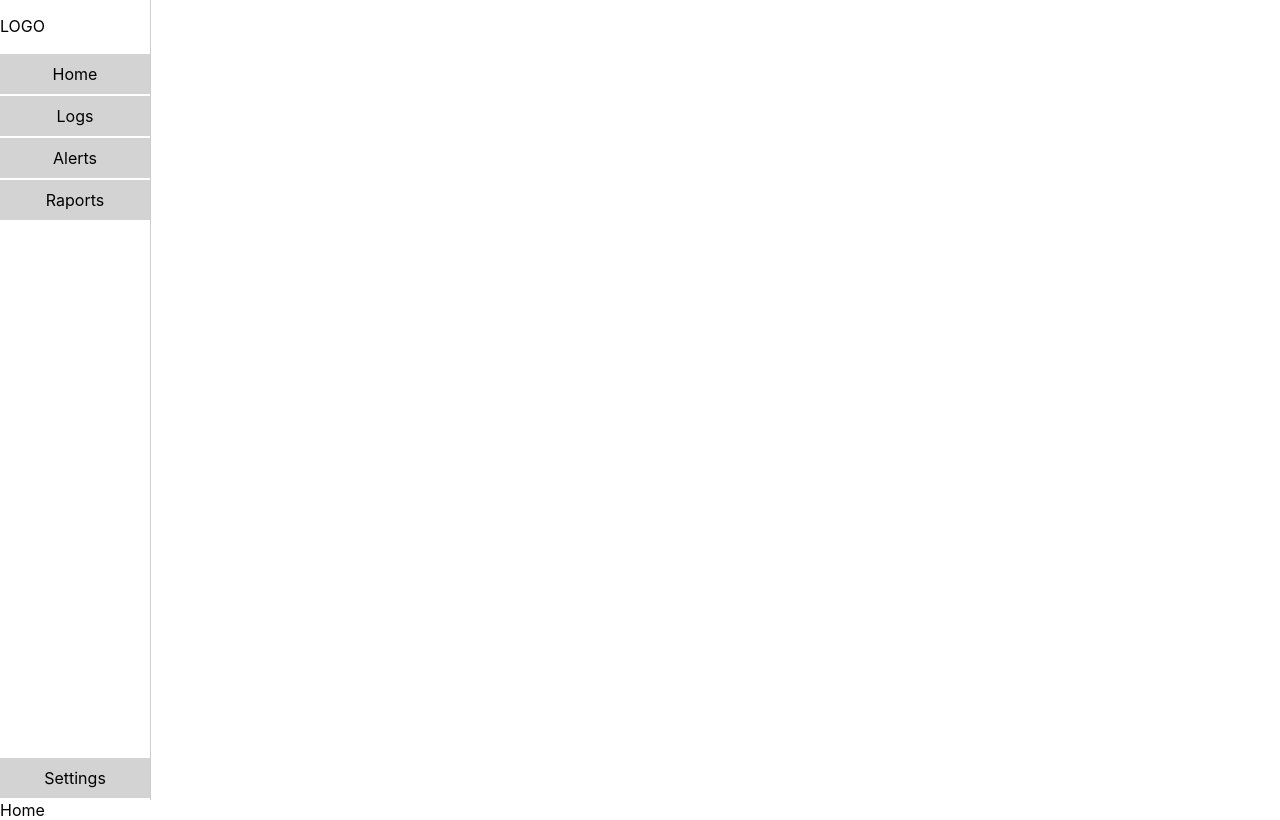
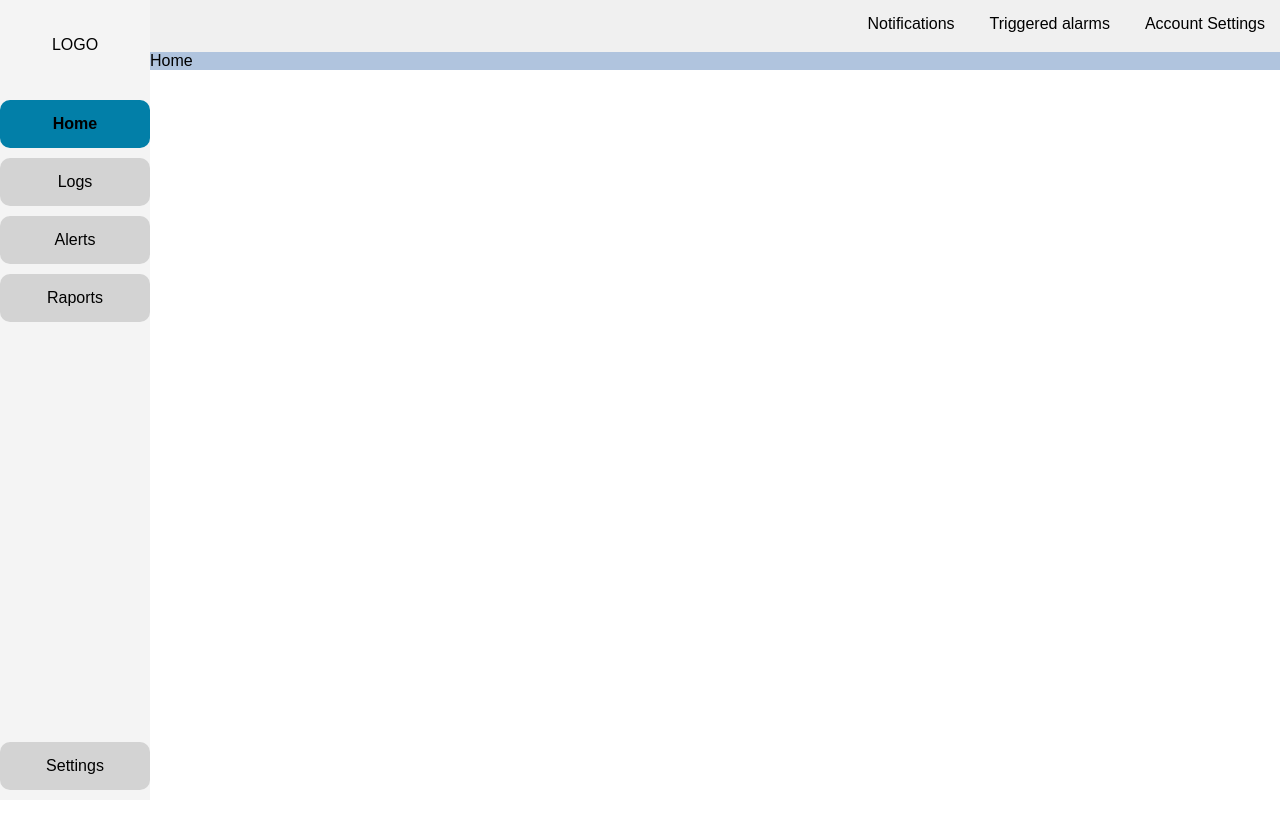
Before and after one commit to maksguzik/inzpro25-frontend, a React (Create React App) app in the folder inzpro25-frontend/: page / in a window 1280 px wide. Built offline with nearby package versions, Linux system fonts and the light colour scheme.

Commit message:
INZPRO-106

```diff
--- a/inzpro25-frontend/src/App.css
+++ b/inzpro25-frontend/src/App.css
@@ -1,38 +1,10 @@
-.App {
-  text-align: center;
+html, body {
+  height: 100%;
+  overflow: hidden;
+  font-family: Arial, sans-serif;
 }
 
-.App-logo {
-  height: 40vmin;
-  pointer-events: none;
-}
-
-@media (prefers-reduced-motion: no-preference) {
-  .App-logo {
-    animation: App-logo-spin infinite 20s linear;
-  }
-}
-
-.App-header {
-  background-color: #282c34;
-  min-height: 100vh;
+body {
   display: flex;
   flex-direction: column;
-  align-items: center;
-  justify-content: center;
-  font-size: calc(10px + 2vmin);
-  color: white;
 }
-
-.App-link {
-  color: #61dafb;
-}
-
-@keyframes App-logo-spin {
-  from {
-    transform: rotate(0deg);
-  }
-  to {
-    transform: rotate(360deg);
-  }
-}
--- a/inzpro25-frontend/src/App.js
+++ b/inzpro25-frontend/src/App.js
@@ -1,3 +1,4 @@
+import React from 'react';
 import { RouterProvider, createBrowserRouter } from "react-router-dom";
 import HomePage from "./Pages/Home/Home";
 import AlertsPage from "./Pages/Alerts/Alerts";
@@ -5,6 +6,8 @@ import LogsPage from "./Pages/Logs/Logs";
 import RaportsPage from "./Pages/Raports/Raports";
 import RootLayout from "./Pages/Root.js/Root";
 import SettingsPage from "./Pages/Settings/Settings";
+import './App.css';
+
 
 const router = createBrowserRouter([
   {
--- /dev/null
+++ b/inzpro25-frontend/src/Pages/Root.js/Root.css
@@ -0,0 +1,25 @@
+
+.container {
+    display: flex;
+    flex: 1;
+}
+
+.menu {
+    width: 150px;
+    background-color: #f4f4f4;
+
+}
+
+.content {
+    flex: 1;
+    background-color: #b0c4de;
+    display: flex;
+    flex-direction: column;
+    height: 100%;
+}
+
+.row {
+    display: flex;
+    flex-direction: column;
+    flex: 1;
+}
--- a/inzpro25-frontend/src/Pages/Root.js/Root.js
+++ b/inzpro25-frontend/src/Pages/Root.js/Root.js
@@ -1,14 +1,22 @@
 import { Outlet } from "react-router-dom";
 import MenuNav from "./rootComponents/MenuNav";
+import TopBar from "./rootComponents/TopBar";
+import './Root.css';
+
 
 function RootLayout() {
   return (
-    <>
-      <MenuNav />
-      <main>
-        <Outlet/>
-      </main>
-    </>
+    <div class="container">
+      <div class="menu">
+        <MenuNav />
+      </div>
+      <div class = "content">
+        <div class= "row">
+        <TopBar />
+        <Outlet />
+        </div>
+      </div>
+    </div>
   );
 }
 
--- a/inzpro25-frontend/src/Pages/Root.js/rootComponents/MenuNav.css
+++ b/inzpro25-frontend/src/Pages/Root.js/rootComponents/MenuNav.css
@@ -1,15 +1,18 @@
-header {
+.header-menu {
     display: flex;
     flex-direction: column;
-    height: 100vh; /* Pełna wysokość widoku */
-    width: 150px; /* Dostosuj szerokość menu */
-    border-right: 1px solid #ccc;
+    height: 100vh;
+    width: 150px;
   }
 
   .logo {
-    padding: 10px;
-    border-bottom: 1px solid #ccc;
-  }
+    display: flex;
+    align-items: center;
+    justify-content: center;
+    height: 50px;
+    padding: 20px;
+    background-color: #f4f4f4;
+}
 
   nav {
     display: flex;
@@ -26,27 +29,45 @@ header {
 
   .menu-top li a {
     display: block;
-    padding: 10px;
+    padding: 15px 10px;
     text-decoration: none;
     color: black;
     background-color: lightgray;
     text-align: center;
-    margin: 2px 0;
-  }
+    margin: 10px 0;
+    border-radius: 10px;
+    transition: background-color 0.3s;
+}
+
+  .menu-top li a.active {
+    background-color: rgb(2, 127, 168);
+    color: black;
+    font-weight: bold;
+
+}
 
   .menu-bottom {
     list-style: none;
     padding: 0;
     margin: 0;
-    margin-top: auto; /* To umieszcza ten blok na dole kontenera */
+    margin-top: auto;
   }
 
   .menu-bottom li a {
     display: block;
-    padding: 10px;
+    padding: 15px 10px;
     text-decoration: none;
     color: black;
     background-color: lightgray;
     text-align: center;
-    margin: 2px 0;
+    margin: 10px 0;
+    border-radius: 10px;
+    transition: background-color 0.3s;
   }
+
+  .menu-bottom li a.active {
+    background-color: rgb(2, 127, 168);
+    color: black;
+    font-weight: bold;
+
+}
--- a/inzpro25-frontend/src/Pages/Root.js/rootComponents/MenuNav.js
+++ b/inzpro25-frontend/src/Pages/Root.js/rootComponents/MenuNav.js
@@ -1,30 +1,30 @@
-import { Link } from "react-router-dom";
+import { NavLink } from "react-router-dom";
 import "./MenuNav.css";
 
 function MenuNav() {
   return (
-    <header>
-      <div className="Logo">
+    <header className="header-menu">
+      <div className="logo">
         <p>LOGO</p>
       </div>
       <nav>
         <ul className="menu-top">
           <li>
-            <Link to="/">Home</Link>
+            <NavLink to="/" className={({isActive}) => isActive? "active": undefined}>Home</NavLink>
           </li>
           <li>
-            <Link to="Logs">Logs</Link>
+            <NavLink to="Logs" className={({isActive}) => isActive? "active": undefined}>Logs</NavLink>
           </li>
           <li>
-            <Link to="Alerts">Alerts</Link>
+            <NavLink to="Alerts"className={({isActive}) => isActive? "active": undefined}>Alerts</NavLink>
           </li>
           <li>
-            <Link to="Raports">Raports</Link>
+            <NavLink to="Raports"className={({isActive}) => isActive? "active": undefined}>Raports</NavLink>
           </li>
         </ul>
         <ul className="menu-bottom">
           <li>
-            <Link to="Settings">Settings</Link>
+            <NavLink to="Settings"className={({isActive}) => isActive? "active": undefined}>Settings</NavLink>
           </li>
         </ul>
       </nav>
--- /dev/null
+++ b/inzpro25-frontend/src/Pages/Root.js/rootComponents/TopBar.js
@@ -0,0 +1,15 @@
+import "./Topbar.css";
+
+function TopBar() {
+  return (
+    <header className="header-top-bar">
+      <div>
+        <button className="action-button">Notifications</button>
+        <button className="action-button">Triggered alarms</button>
+        <button className="action-button">Account Settings</button>
+      </div>
+    </header>
+  );
+}
+
+export default TopBar;
--- /dev/null
+++ b/inzpro25-frontend/src/Pages/Root.js/rootComponents/Topbar.css
@@ -0,0 +1,32 @@
+.header-top-bar {
+    display: flex;
+    justify-content: flex-end;
+    background-color: #F0F0F0;
+    padding: 10px 0px;
+    width: 100%;
+    height: 32px;
+  }
+
+
+  .action-button {
+    background-color: transparent;
+    cursor: pointer;
+    font-size: 16px;
+    padding: 5px 10px;
+    margin-left: 10px;
+    margin-right: 5px;
+    border: none;
+  }
+
+  .action-button:hover {
+    background-color: #e6e6e6;
+    text-decoration: underline;
+  }
+
+  .top-bar {
+    display: flex;
+    justify-content: flex-end;
+    background-color: #F0F0F0;
+    padding: 10px 15px;
+    width: 100%;
+  }
--- a/inzpro25-frontend/src/Pages/Settings/Settings.js
+++ b/inzpro25-frontend/src/Pages/Settings/Settings.js
@@ -2,4 +2,4 @@ function SettingsPage(){
  return <div>Settings</div>
 }
 
-export default SettingsPage();
+export default SettingsPage;
```
